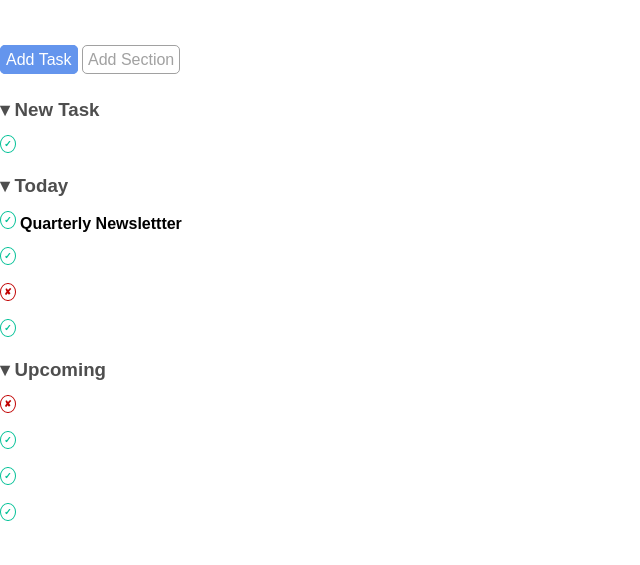
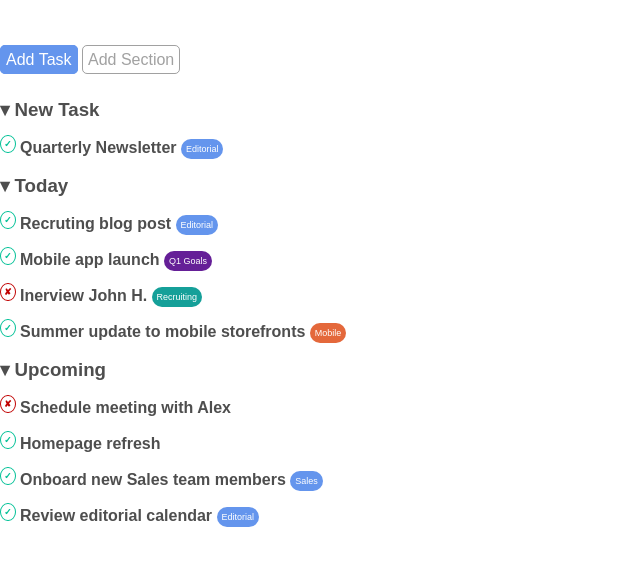
Before and after one commit to Sergiod3x/html-css-toboolist, a plain HTML site: page index.html in a window 1280 px wide. Shown: the part 63-628 px from the top of the page, without its empty margins (0-640 px from the left). Drawn offline with Linux system fonts and the light colour scheme.

Commit message:
fine lista

```diff
--- a/css/style.css
+++ b/css/style.css
@@ -76,6 +76,36 @@ header{
 }
 
 ul{
-    color: color: rgb(78, 78, 78);
+    color: rgb(78, 78, 78);
     list-style:none;
 }
+
+.tag{
+    width: 30;
+    padding: 5px;
+    border-radius: 10px;
+    color: white;
+    font-size:xx-small;
+    vertical-align:middle;
+
+}
+
+.editorial{
+    background-color: cornflowerblue;
+}
+
+.q1{
+    background-color: rgb(101, 31, 151);
+}
+
+.recruiting{
+    background-color: rgb(21, 160, 153);
+}
+
+.mobile{
+    background-color:rgb(228, 104, 59);
+}
+
+.sales{
+    background-color: cornflowerblue;
+}
--- a/index.html
+++ b/index.html
@@ -18,21 +18,21 @@
         <div class="list">
             <div class="item-title"><h3> &dtrif; New Task</h3></div> <br>
             <ul>
-                <li><span class="symbol spunta">&check;</span> </li> <br>
+                <li><span class="symbol spunta">&check;</span> <b>Quarterly Newsletter </b> <span class="tag editorial">Editorial</span> </li> <br>
             </ul>
             <div class="item-title"><h3> &dtrif; Today</h3></div> <br>
             <ul>
-                <li><span class="symbol spunta">&check;</span> <b>Quarterly Newslettter</b>  </li> <br>
-                <li><span class="symbol spunta">&check;</span> </li> <br>
-                <li> <span class="symbol x"> &#10008;</span> </li> <br>
-                <li><span class="symbol spunta">&check;</span> </li> <br>
+                <li><span class="symbol spunta">&check;</span> <b>Recruting blog post </b> <span class="tag editorial">Editorial</span>  </li> <br>
+                <li><span class="symbol spunta">&check;</span> <b>Mobile app launch </b> <span class="tag q1">Q1 Goals</span> </li>  <br>
+                <li> <span class="symbol x"> &#10008;</span> <b>Inerview John H. </b> <span class="tag recruiting">Recruiting</span> </li>  <br>
+                <li><span class="symbol spunta">&check;</span> <b>Summer update to mobile storefronts </b> <span class="tag mobile">Mobile</span> </li> <br>
             </ul>
             <div class="item-title"><h3> &dtrif; Upcoming</h3></div> <br>
             <ul>
-                <li> <span class="symbol x"> &#10008;</span> </li> <br>
-                <li><span class="symbol spunta">&check;</span> </li> <br>
-                <li><span class="symbol spunta">&check;</span> </li> <br>
-                <li><span class="symbol spunta">&check;</span> </li> <br>
+                <li> <span class="symbol x"> &#10008;</span> <b>Schedule meeting with Alex </b> </li> <br>
+                <li><span class="symbol spunta">&check;</span> <b>Homepage refresh </b> <span class="tag Website">Website</span> </li> <br>
+                <li><span class="symbol spunta">&check;</span> <b>Onboard new Sales team members </b><span class="tag sales">Sales</span></li> <br>
+                <li><span class="symbol spunta">&check;</span> <b>Review editorial calendar </b><span class="tag editorial">Editorial</span></li>  <br>
             </ul>
 
 
```
